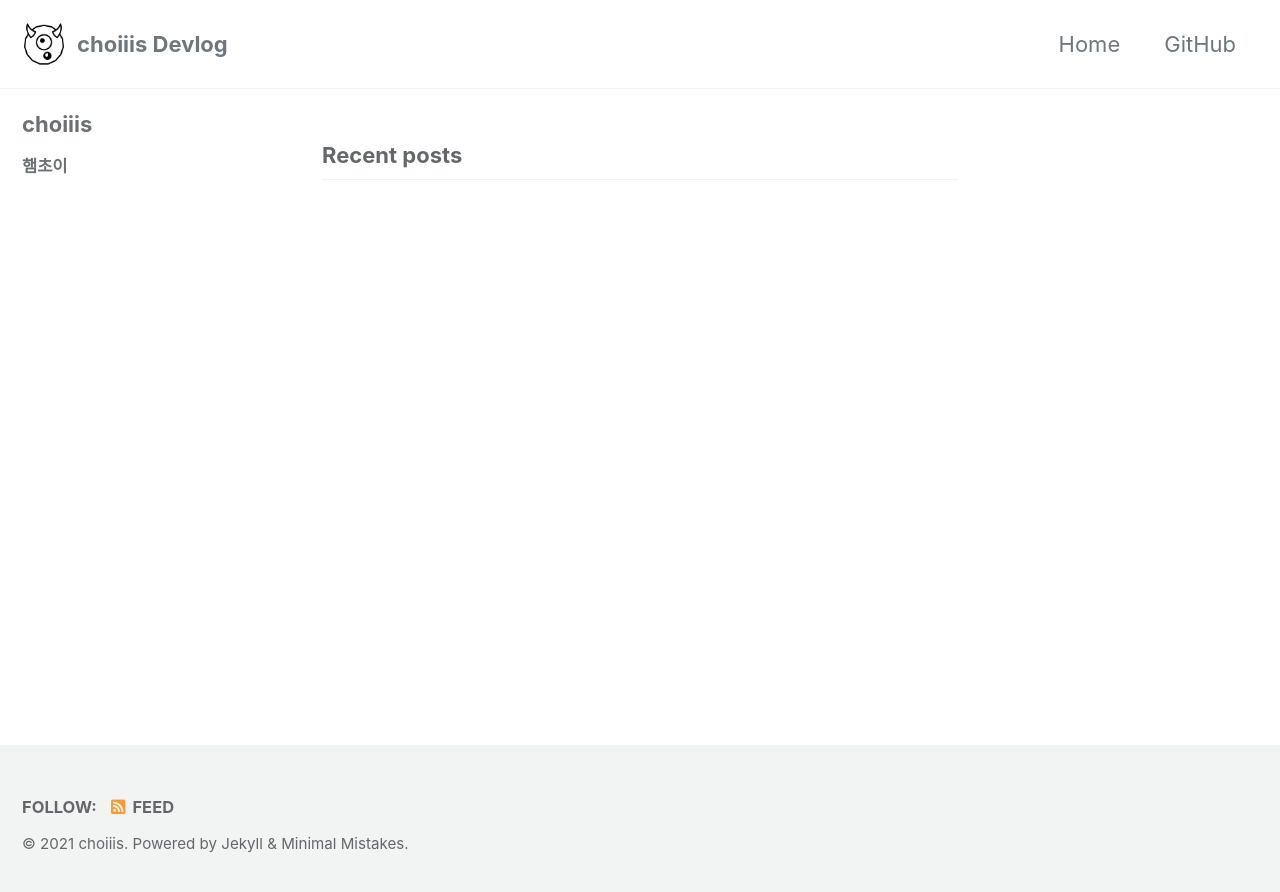
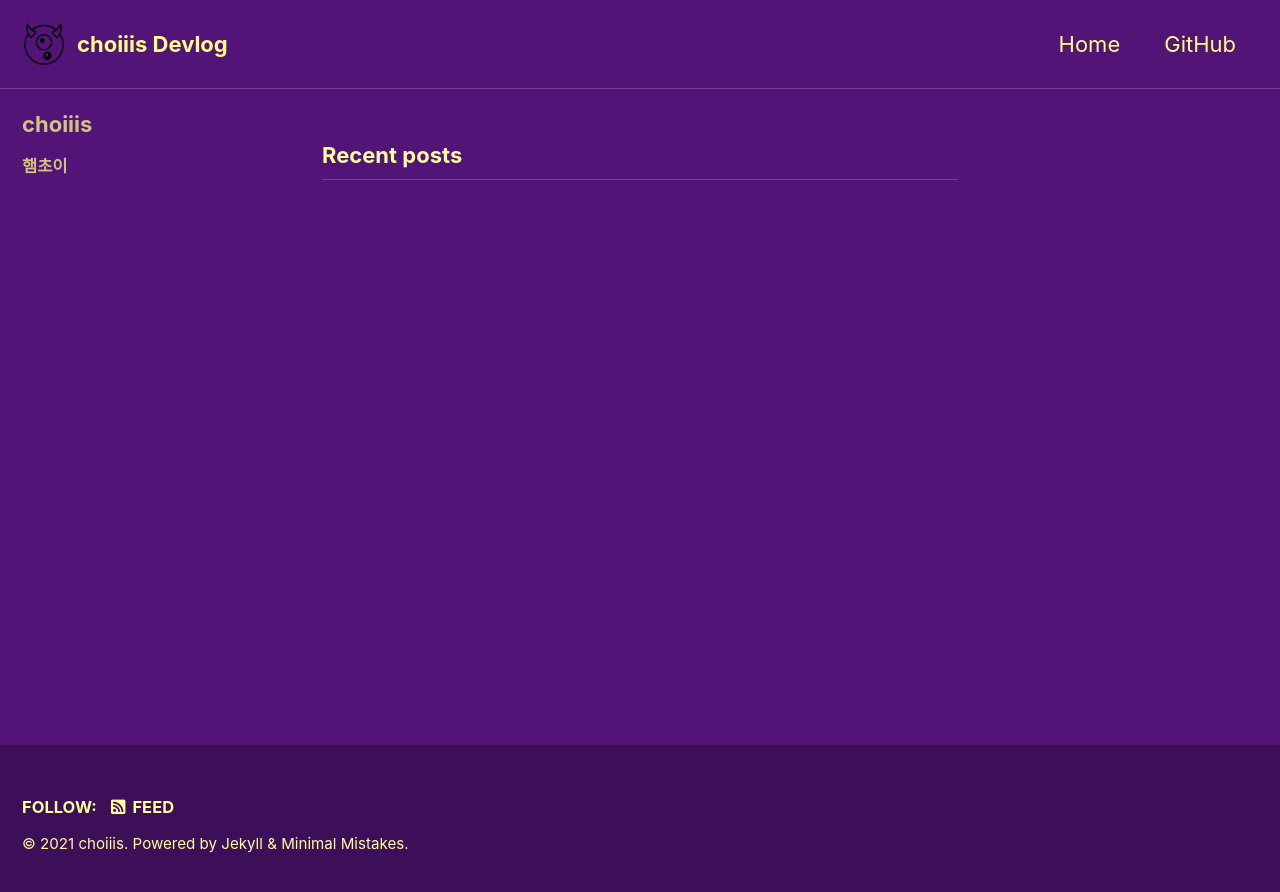
Before and after one commit to choiiis/choiiis.github.io, a Jekyll site: the page built from index.html, in a window 1280 px wide. Shown: the top 892 px of the page. Built offline with Jekyll 4.4.1, drawn with Linux system fonts in a browser that asks for light colours; cached includes are drawn as plain includes; some web fonts are replaced; the list of posts is cut into pages by our own code.

Commit message:
skin change

```diff
--- a/_config.yml
+++ b/_config.yml
@@ -12,7 +12,7 @@
 
 # theme                  : "minimal-mistakes-jekyll"
 # remote_theme           : "mmistakes/minimal-mistakes"
-minimal_mistakes_skin    : "default" # "air", "aqua", "contrast", "dark", "dirt", "neon", "mint", "plum", "sunrise"
+minimal_mistakes_skin    : "plum" #"default" "air", "aqua", "contrast", "dark", "dirt", "neon", "mint", "plum", "sunrise"
 
 # Site Settings
 locale                   : "en-US"
```
